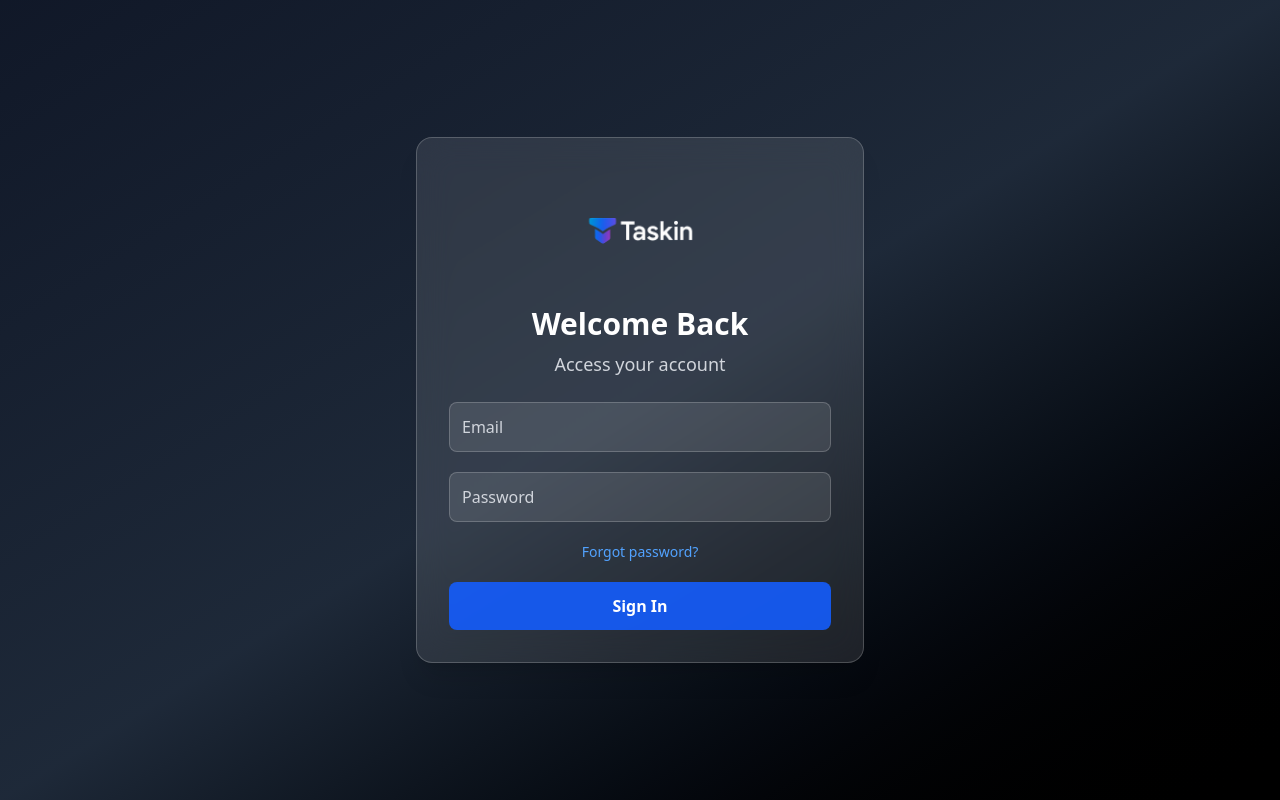
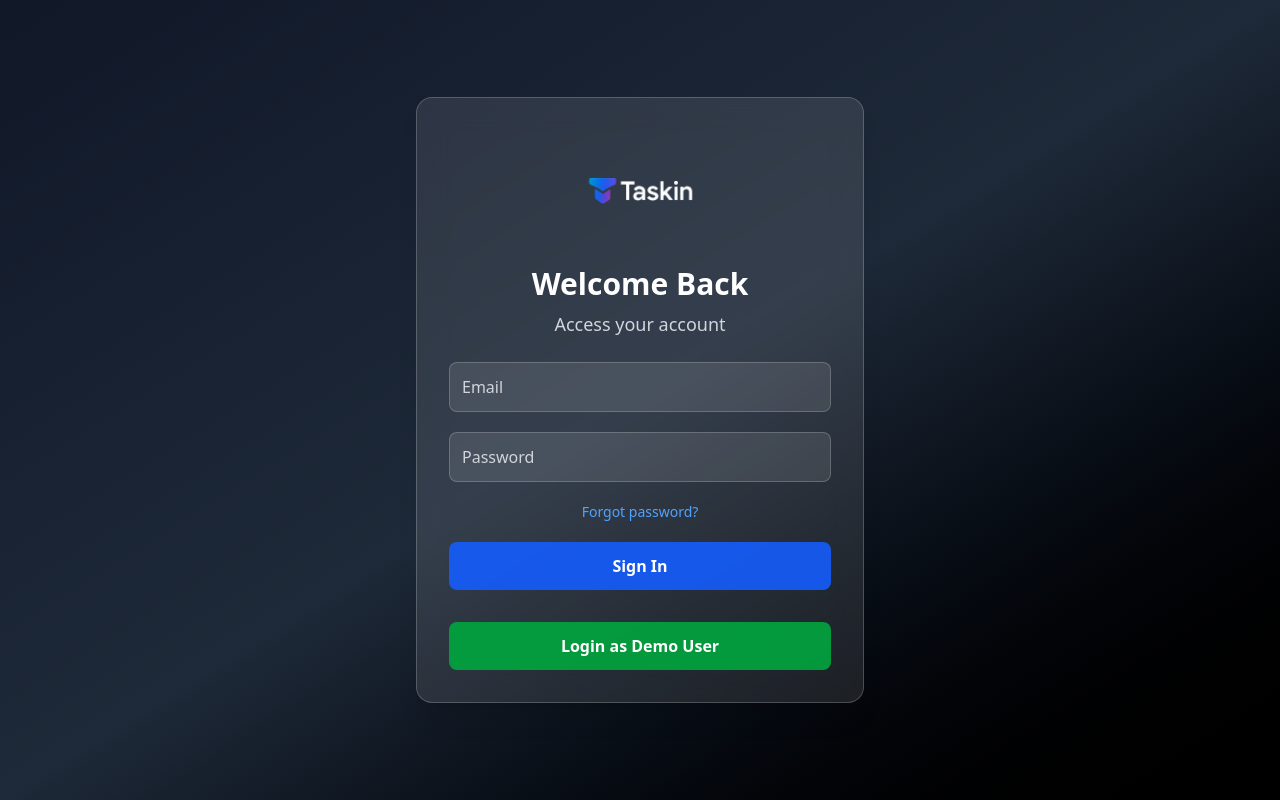
Before and after one commit to gijogeorgep/Taskin, a React (Vite) app in the folder frontend/: page /login in a window 1280 px wide. Built offline with nearby package versions, Linux system fonts and the light colour scheme; no server answers.

Commit message:
a demouser for login

```diff
--- a/frontend/src/pages/Login.jsx
+++ b/frontend/src/pages/Login.jsx
@@ -20,6 +20,16 @@ function Login() {
       console.log("Login successful!");
     } catch (error) {
       console.error("Login failed:", error);
+    }
+  };
+
+  const handleDemoLogin = async () => {
+    try {
+      await login({ email: "demouser@gmail.com", password: "demo123" });
+      navigate("/");
+      console.log("Demo login successful!");
+    } catch (error) {
+      console.error("Demo login failed:", error);
     }
   };
 
@@ -68,6 +78,13 @@ function Login() {
           >
             Sign In
           </button>
+
+           <button
+          onClick={handleDemoLogin}
+          className="mt-3 bg-green-600/90 hover:bg-green-600 text-white font-semibold px-6 py-3 rounded-lg w-full transition-all duration-200"
+        >
+          Login as Demo User
+        </button>
         </form>
 
 
```
Also changed, not shown: 2 other files (tests, documents, lock files or other folders).
